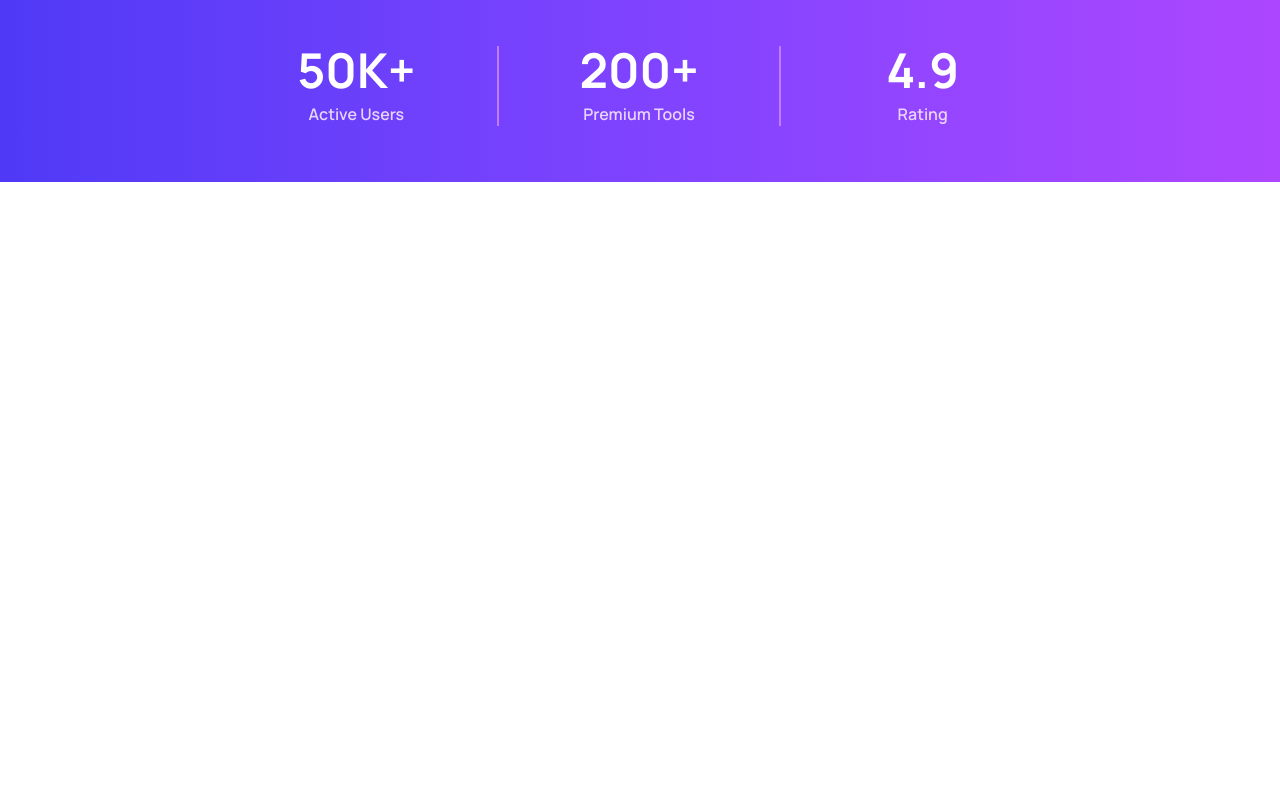
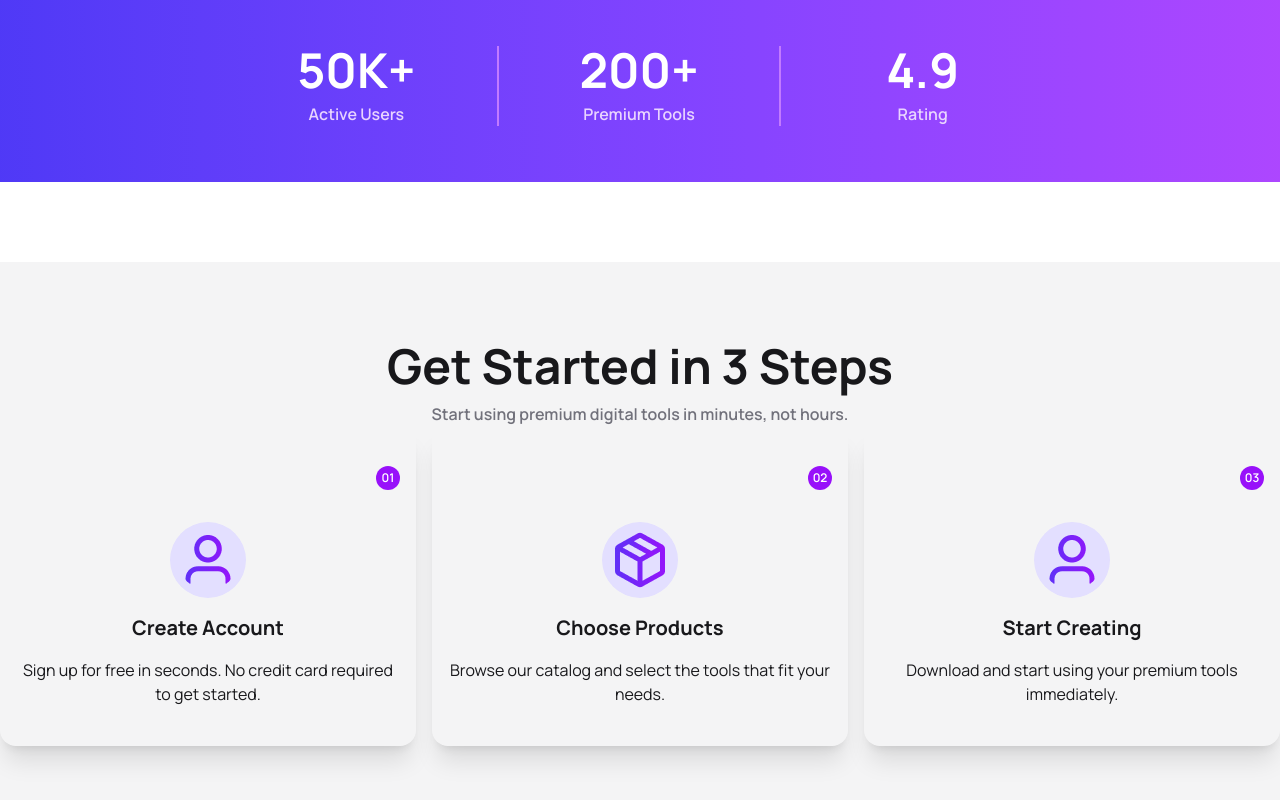
Before and after one commit to asrahat/digiTool-A6, a React (Vite) app: page / in a window 1280 px wide. Shown: the part 882-1682 px from the top of the page. Before the commit the page ends 1064 px from the top, so only its background shows below. Built offline with nearby package versions, Linux system fonts and the light colour scheme.

Commit message:
getStart added

```diff
--- a/src/App.jsx
+++ b/src/App.jsx
@@ -1,7 +1,8 @@
 import "./App.css";
 import Banner from "./components/Banner/Banner";
+import GetStart from "./components/GetStart/GetStart";
 import NavBar from "./components/NavBar/NavBar";
-import Stats from "./components/NavBar/Stats/Stats";
+import Stats from "./components/Stats/Stats";
 
 function App() {
   return (
@@ -9,6 +10,7 @@ function App() {
       <NavBar></NavBar>
       <Banner></Banner>
       <Stats></Stats>
+      <GetStart></GetStart>
     </>
   );
 }
--- /dev/null
+++ b/src/components/GetStart/GetStart.jsx
@@ -0,0 +1,77 @@
+import packageImg from "../../assets/package.png";
+import user from "../../assets/user.png";
+import rocket from "../../assets/rocket.png";
+
+const GetStart = () => {
+  return (
+    <div className="bg-zinc-100 py-20 mt-20">
+      <div className="container mx-auto">
+        <div className="text-center">
+          <h2 className="text-5xl font-bold">Get Started in 3 Steps</h2>
+          <p className="text-zinc-500 font-semibold mt-3">
+            Start using premium digital tools in minutes, not hours.
+          </p>
+        </div>
+        <div className="grid md:grid-cols-2 lg:grid-cols-3 gap-4">
+          <div className=" shadow-xl rounded-2xl py-10 px-4">
+            <div class="flex justify-end mb-8">
+              <div class="bg-purple-600 text-white text-xs font-semibold w-6 h-6 rounded-full flex items-center justify-center">
+                01
+              </div>
+            </div>
+            <div className="flex flex-col items-center text-center space-y-4" >
+              <img
+                className="border-0 bg-[#e3dfff] rounded-full p-2"
+                src={user}
+                alt=""
+              />
+              <h2 className="text-xl font-bold">Create Account</h2>
+              <p className="">
+                Sign up for free in seconds. No credit card required to get
+                started.
+              </p>
+            </div>
+          </div>
+          <div className=" shadow-xl rounded-2xl py-10 px-4">
+            <div class="flex justify-end mb-8">
+              <div class="bg-purple-600 text-white text-xs font-semibold w-6 h-6 rounded-full flex items-center justify-center">
+                02
+              </div>
+            </div>
+            <div className="flex flex-col items-center text-center space-y-4" >
+              <img
+                className="border-0 bg-[#e3dfff] rounded-full p-2"
+                src={packageImg}
+                alt=""
+              />
+              <h2 className="text-xl font-bold">Choose Products</h2>
+              <p className="">
+                Browse our catalog and select the tools that fit your needs.
+              </p>
+            </div>
+          </div>
+          <div className=" shadow-xl rounded-2xl py-10 px-4">
+            <div class="flex justify-end mb-8">
+              <div class="bg-purple-600 text-white text-xs font-semibold w-6 h-6 rounded-full flex items-center justify-center">
+                03
+              </div>
+            </div>
+            <div className="flex flex-col items-center text-center space-y-4" >
+              <img
+                className="border-0 bg-[#e3dfff] rounded-full p-2"
+                src={user}
+                alt=""
+              />
+              <h2 className="text-xl font-bold">Start Creating</h2>
+              <p className="">
+                Download and start using your premium tools immediately.
+              </p>
+            </div>
+          </div>
+        </div>
+      </div>
+    </div>
+  );
+};
+
+export default GetStart;
--- a/src/components/NavBar/Stats/Stats.jsx
+++ b/src/components/Stats/Stats.jsx
@@ -1,11 +1,11 @@
-import React from "react";
+
 
 const Stats = () => {
   return (
     <div className="bg-linear-to-r from-indigo-600  to-purple-500 py-8 px-4">
       <div className="max-w-4xl mx-auto border-purple-400/40 rounded-xl p-6">
         <div className="grid grid-cols-1 md:grid-cols-3 text-center text-white">
-          {/* Item 1 */}
+
           <div className="space-y-2 border-r-2 border-purple-400">
             <h2 className="text-4xl md:text-5xl font-bold">50K+</h2>
             <p className="font-semibold text-purple-200">Active Users</p>
```
